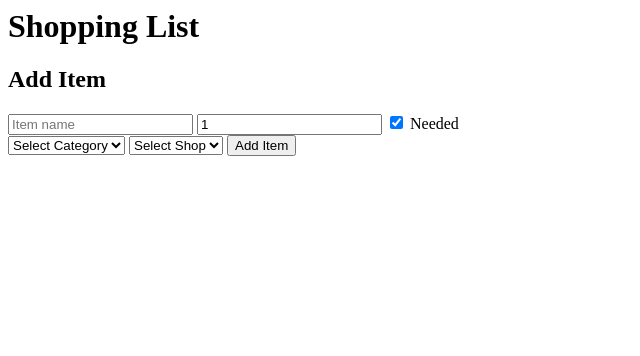
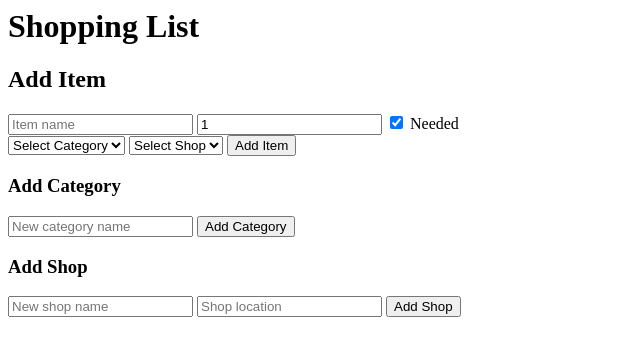
Before and after one commit to hugcamrom/WSAA-project, a Flask app: page /items in a window 1280 px wide. Shown: the top 356 px of the page, without its empty margins (0-640 px from the left). Run offline with Flask 3, Linux system fonts and the light colour scheme; data that the repository does not hold is empty.

Commit message:
add category

```diff
--- a/shopping-tracker/templates/items.html
+++ b/shopping-tracker/templates/items.html
@@ -21,6 +21,21 @@
 
         <button type="submit">Add Item</button>
     </form>
+
+    <!-- Add Category Form -->
+<h3>Add Category</h3>
+<form id="category-form">
+    <input type="text" id="new-category-name" placeholder="New category name" required>
+    <button type="submit">Add Category</button>
+</form>
+
+<!-- Add Shop Form -->
+<h3>Add Shop</h3>
+<form id="shop-form">
+    <input type="text" id="new-shop-name" placeholder="New shop name" required>
+    <input type="text" id="new-shop-location" placeholder="Shop location">
+    <button type="submit">Add Shop</button>
+</form>
 
     <script>
         async function loadItems() {
```
